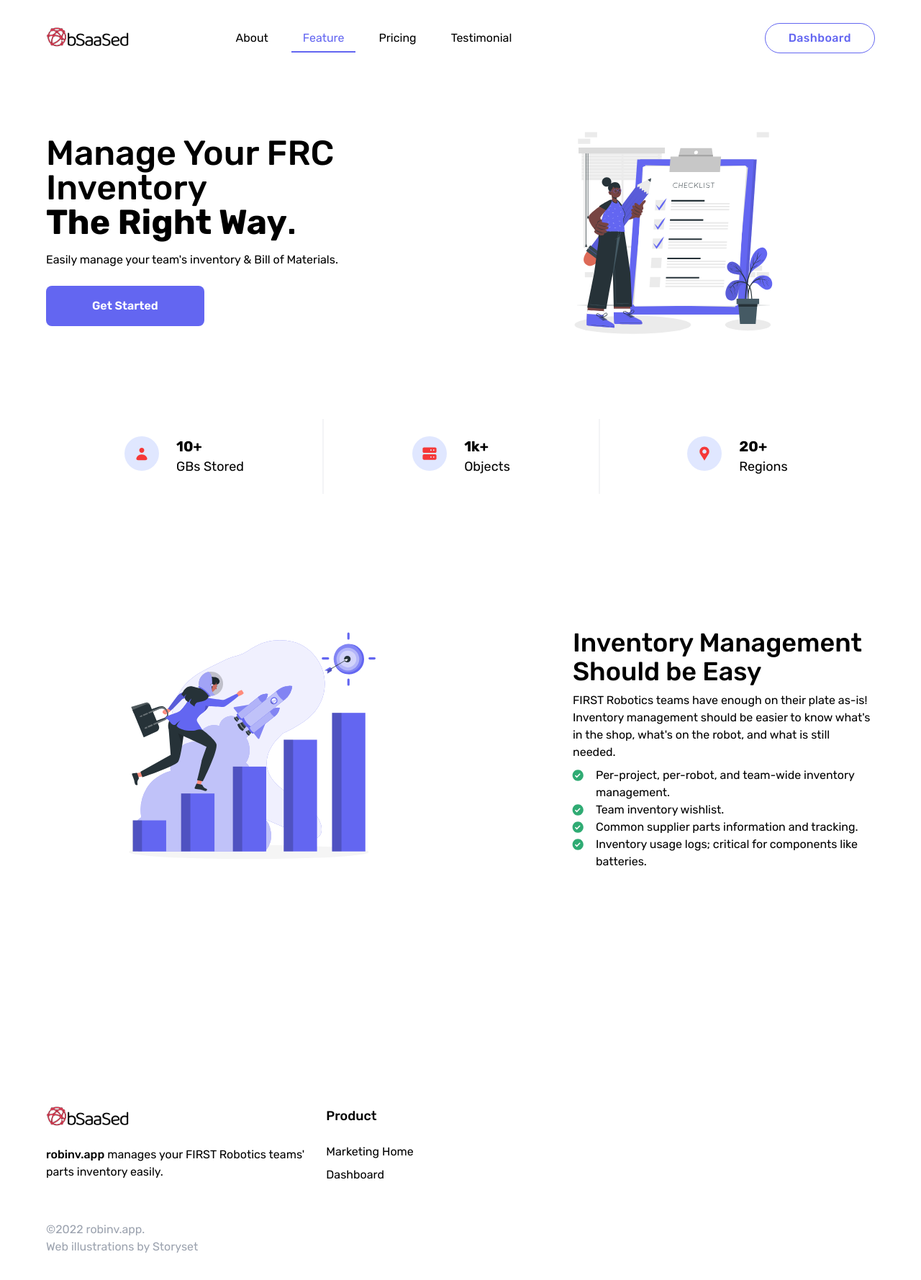
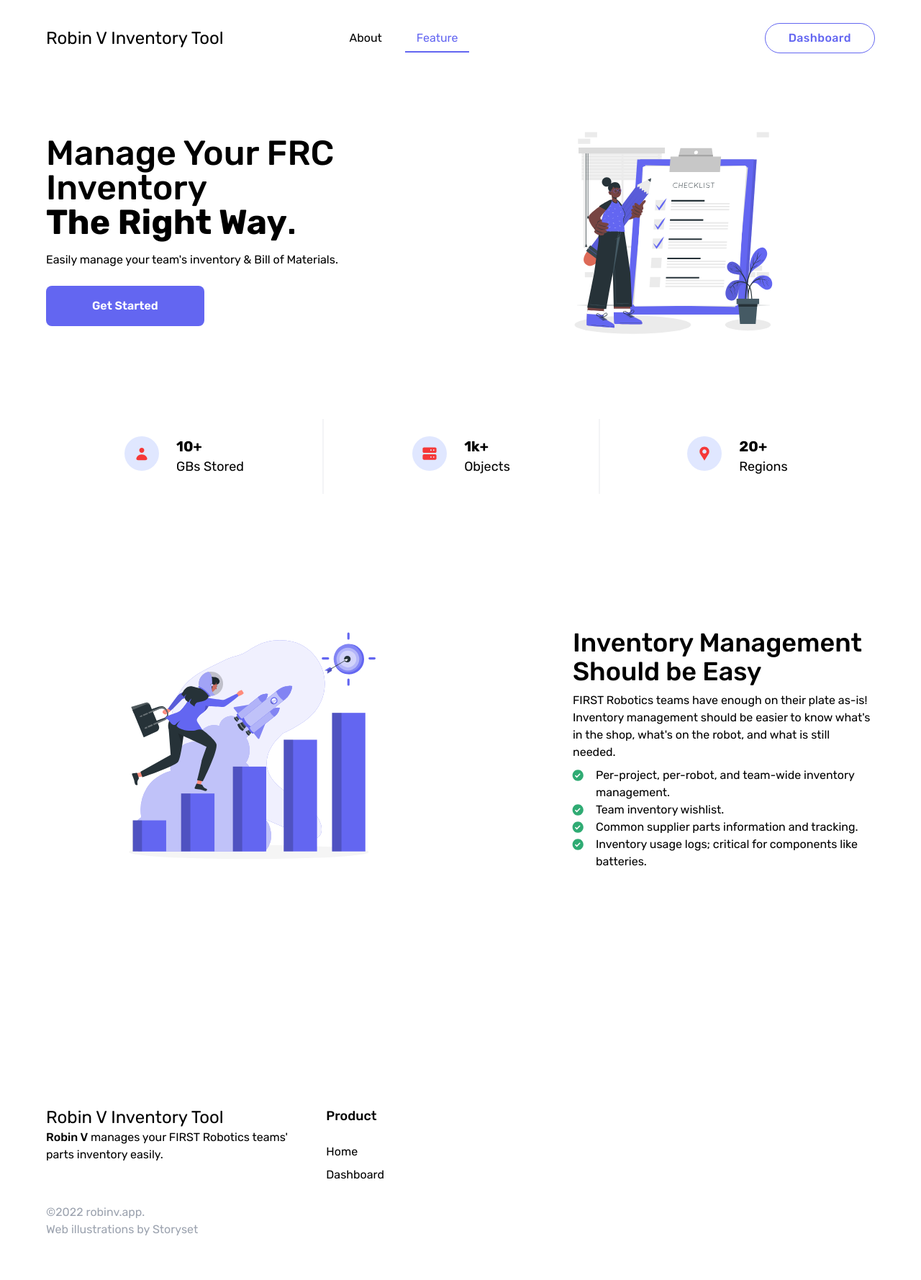
Before and after one commit to dstarner/frcbom.com, a Next.js app: page / in a window 1280 px wide. Shown: the top 1778 px of the page at 72% size. Built offline with nearby package versions, Linux system fonts and the light colour scheme.

Commit message:
fully switch over

```diff
--- a/components/Layout/Footer.js
+++ b/components/Layout/Footer.js
@@ -7,7 +7,7 @@
   {
     title: "Product",
     links: [
-      { text: "Marketing Home", href: "https://robinv.app" },
+      { text: "Home", href: "https://robinv.app" },
       { text: "Dashboard", href: "https://app.robinv.app" },
     ],
   },
@@ -20,10 +20,11 @@
     <div className="bg-white-300 pt-44 pb-24">
       <div className="max-w-screen-xl w-full mx-auto px-6 sm:px-8 lg:px-16 grid grid-rows-6 sm:grid-rows-1 grid-flow-row sm:grid-flow-col grid-cols-3 sm:grid-cols-12 gap-4">
         <div className="row-span-2 sm:col-span-4 col-start-1 col-end-4 sm:col-end-5 flex flex-col items-start ">
-          <img className="h-8 w-auto mb-6" src="/assets/logo-horizontal.png" />
+          <h3 className="text-2xl">Robin V Inventory Tool</h3>
+          {/* <img className="h-8 w-auto mb-6" src="/assets/logo-horizontal.png" /> */}
           <p className="mb-4">
-            <strong className="font-medium">robinv.app</strong> manages your
-            FIRST Robotics teams' parts inventory easily.
+            <strong className="font-medium">Robin V</strong> manages your FIRST
+            Robotics teams' parts inventory easily.
           </p>
           <div className="flex w-full mt-2 mb-8 -mx-2">
             {/* <div className="mx-2 bg-white rounded-full items-center justify-center flex p-2 shadow-md">
--- a/components/Layout/Header.js
+++ b/components/Layout/Header.js
@@ -1,5 +1,4 @@
 import React, { useState, useEffect } from "react";
-import Link from "next/link";
 // Import react scroll
 import { Link as LinkScroll } from "react-scroll";
 import ButtonOutline from "../misc/ButtonOutline.";
@@ -22,7 +21,7 @@
       >
         <nav className="max-w-screen-xl px-6 sm:px-8 lg:px-16 mx-auto grid grid-flow-col py-3 sm:py-4">
           <div className="col-start-1 col-end-2 flex items-center">
-            <img className="h-8 w-auto" src="/assets/logo-horizontal.png" />
+            <h1 class="text-2xl">Robin V Inventory Tool</h1>
           </div>
           <ul className="hidden lg:flex col-start-4 col-end-8 text-black  items-center">
             <LinkScroll
@@ -60,42 +59,6 @@
               }
             >
               Feature
-            </LinkScroll>
-            <LinkScroll
-              activeClass="active"
-              to="pricing"
-              spy={true}
-              smooth={true}
-              duration={1000}
-              onSetActive={() => {
-                setActiveLink("pricing");
-              }}
-              className={
-                "px-4 py-2 mx-2 cursor-pointer animation-hover inline-block relative" +
-                (activeLink === "pricing"
-                  ? " text-indigo-500 animation-active "
-                  : " text-black hover:text-indigo-500 ")
-              }
-            >
-              Pricing
-            </LinkScroll>
-            <LinkScroll
-              activeClass="active"
-              to="testimoni"
-              spy={true}
-              smooth={true}
-              duration={1000}
-              onSetActive={() => {
-                setActiveLink("testimoni");
-              }}
-              className={
-                "px-4 py-2 mx-2 cursor-pointer animation-hover inline-block relative" +
-                (activeLink === "testimoni"
-                  ? " text-indigo-500 animation-active "
-                  : " text-black hover:text-indigo-500 ")
-              }
-            >
-              Testimonial
             </LinkScroll>
           </ul>
           <div className="col-start-10 col-end-12 font-medium flex justify-end items-center">
```
